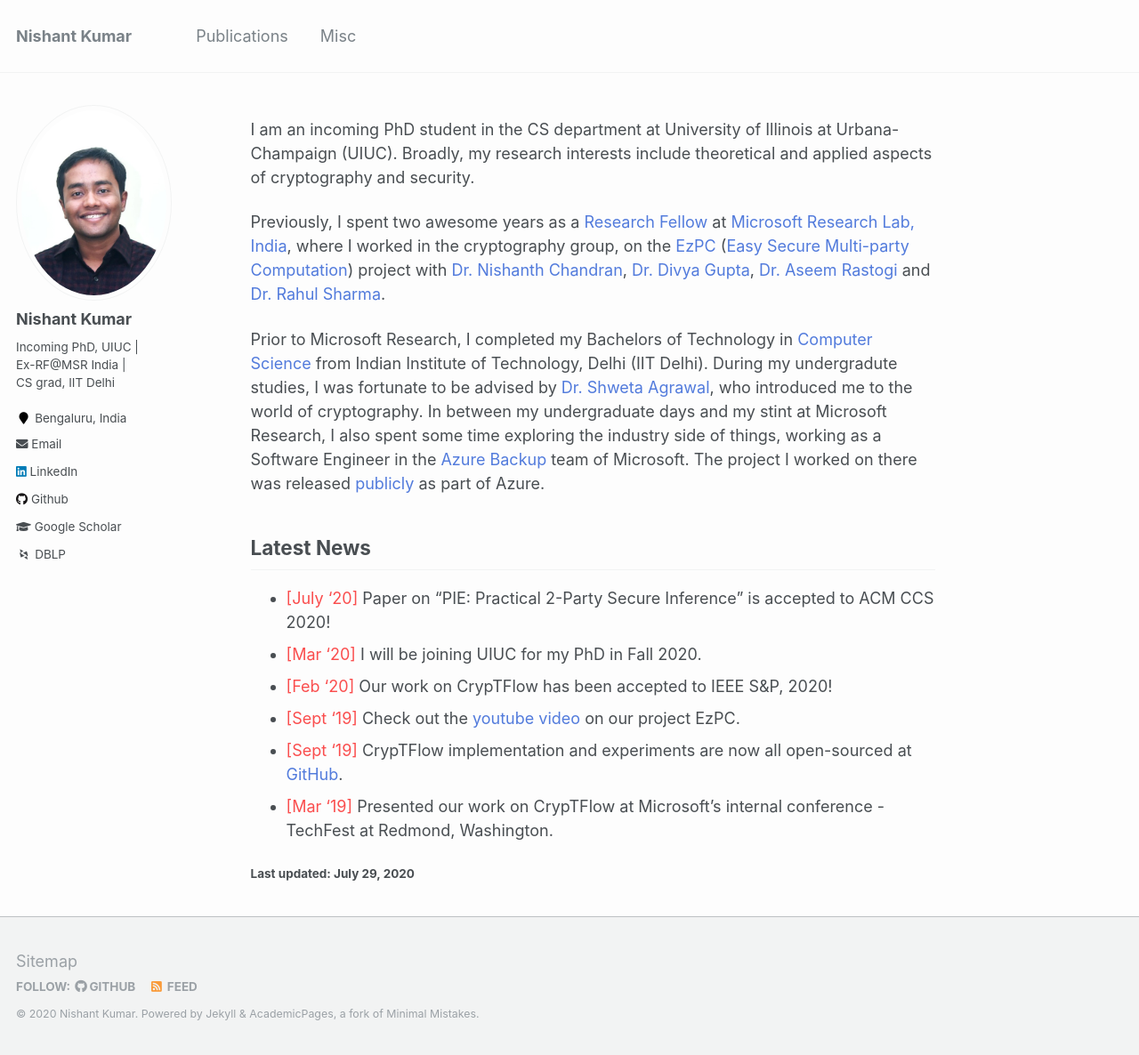
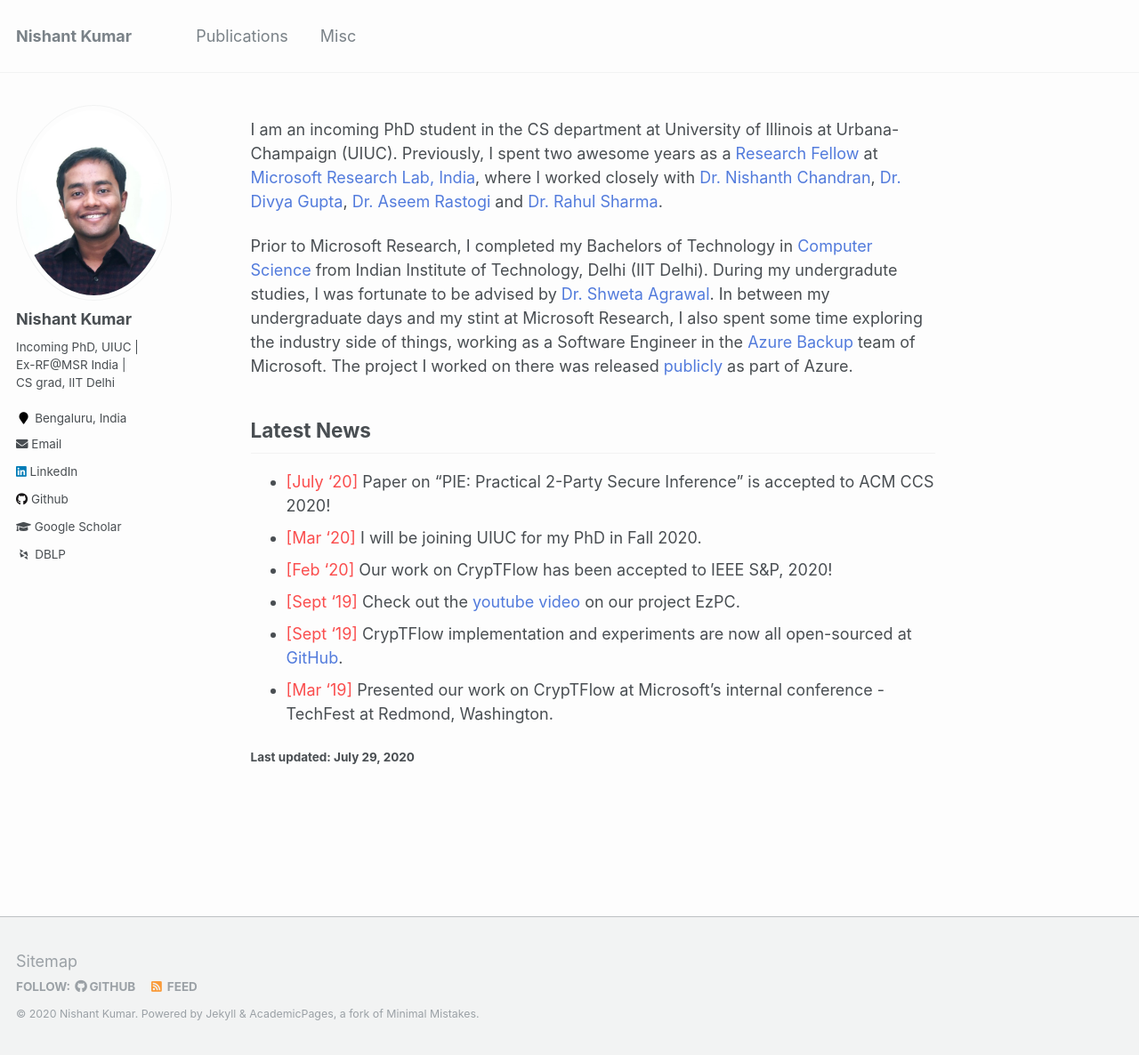
Before and after one commit to nishkum/nishkum.github.io, a Jekyll site: the page built from _pages/about.md, in a window 1280 px wide and 1186 px high. Shown: the whole window at 89% size. Built offline with Jekyll 4.4.1, drawn with Linux system fonts in a browser that asks for light colours; some web fonts are replaced.

Commit message:
Some updates

```diff
--- a/_config.yml
+++ b/_config.yml
@@ -180,7 +180,7 @@
     output: false
     permalink: /:collection/:path/
   projects:
-    output: true
+    output: false
     permalink: /:collection/:path/
   publications:
     output: true
--- a/_pages/about.md
+++ b/_pages/about.md
@@ -8,11 +8,10 @@
   - /about.html
 ---
 
-I am an incoming PhD student in the CS department at University of Illinois at Urbana-Champaign (UIUC). Broadly, my research interests include theoretical and applied aspects of cryptography and security.
+I am an incoming PhD student in the CS department at University of Illinois at Urbana-Champaign (UIUC).
+Previously, I spent two awesome years as a [Research Fellow](https://www.microsoft.com/en-us/research/lab/microsoft-research-india/research-fellow-program/) at [Microsoft Research Lab, India](https://www.microsoft.com/en-us/research/lab/microsoft-research-india/), where I worked closely with [Dr. Nishanth Chandran](https://www.microsoft.com/en-us/research/people/nichandr/), [Dr. Divya Gupta](https://www.microsoft.com/en-us/research/people/digup/), [Dr. Aseem Rastogi](https://www.microsoft.com/en-us/research/people/aseemr/) and [Dr. Rahul Sharma](https://cs.stanford.edu/people/sharmar/).
 
-Previously, I spent two awesome years as a [Research Fellow](https://www.microsoft.com/en-us/research/lab/microsoft-research-india/research-fellow-program/) at [Microsoft Research Lab, India](https://www.microsoft.com/en-us/research/lab/microsoft-research-india/), where I worked in the cryptography group, on the [EzPC](https://www.microsoft.com/en-us/research/project/ezpc-easy-secure-multi-party-computation/) ([Easy Secure Multi-party Computation](https://www.youtube.com/watch?v=-1H1Sp-_5YU)) project with [Dr. Nishanth Chandran](https://www.microsoft.com/en-us/research/people/nichandr/), [Dr. Divya Gupta](https://www.microsoft.com/en-us/research/people/digup/), [Dr. Aseem Rastogi](https://www.microsoft.com/en-us/research/people/aseemr/) and [Dr. Rahul Sharma](https://cs.stanford.edu/people/sharmar/).
-
-Prior to Microsoft Research, I completed my Bachelors of Technology in [Computer Science](http://www.cse.iitd.ac.in/) from Indian Institute of Technology, Delhi (IIT Delhi). During my undergradute studies, I was fortunate to be advised by [Dr. Shweta Agrawal](http://www.cse.iitm.ac.in/~shwetaag/index.html), who introduced me to the world of cryptography. In between my undergraduate days and my stint at Microsoft Research, I also spent some time exploring the industry side of things, working as a Software Engineer in the [Azure Backup](https://azure.microsoft.com/en-in/services/backup/) team of Microsoft. The project I worked on there was released [publicly](https://azure.microsoft.com/en-us/blog/azure-backup-for-sql-server-in-azure-virtual-machines-now-generally-available/) as part of Azure.
+Prior to Microsoft Research, I completed my Bachelors of Technology in [Computer Science](http://www.cse.iitd.ac.in/) from Indian Institute of Technology, Delhi (IIT Delhi). During my undergradute studies, I was fortunate to be advised by [Dr. Shweta Agrawal](http://www.cse.iitm.ac.in/~shwetaag/index.html). In between my undergraduate days and my stint at Microsoft Research, I also spent some time exploring the industry side of things, working as a Software Engineer in the [Azure Backup](https://azure.microsoft.com/en-in/services/backup/) team of Microsoft. The project I worked on there was released [publicly](https://azure.microsoft.com/en-us/blog/azure-backup-for-sql-server-in-azure-virtual-machines-now-generally-available/) as part of Azure.
 
 <!-- The detailed PDF verison of my CV can be found here - [__Curriculum Vitae__](\files\Nishant_Academic_CV.pdf){: .btn .btn--info} -->
 
```
